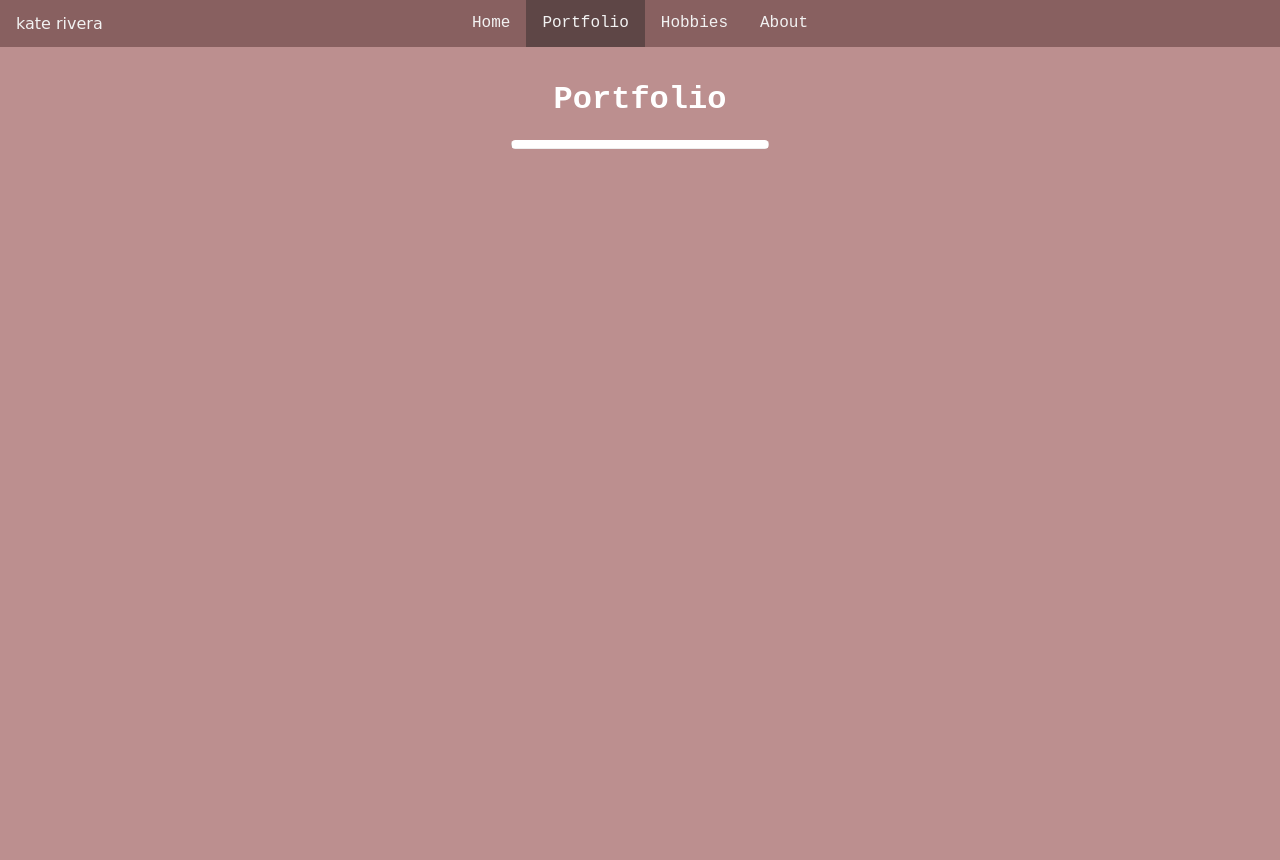
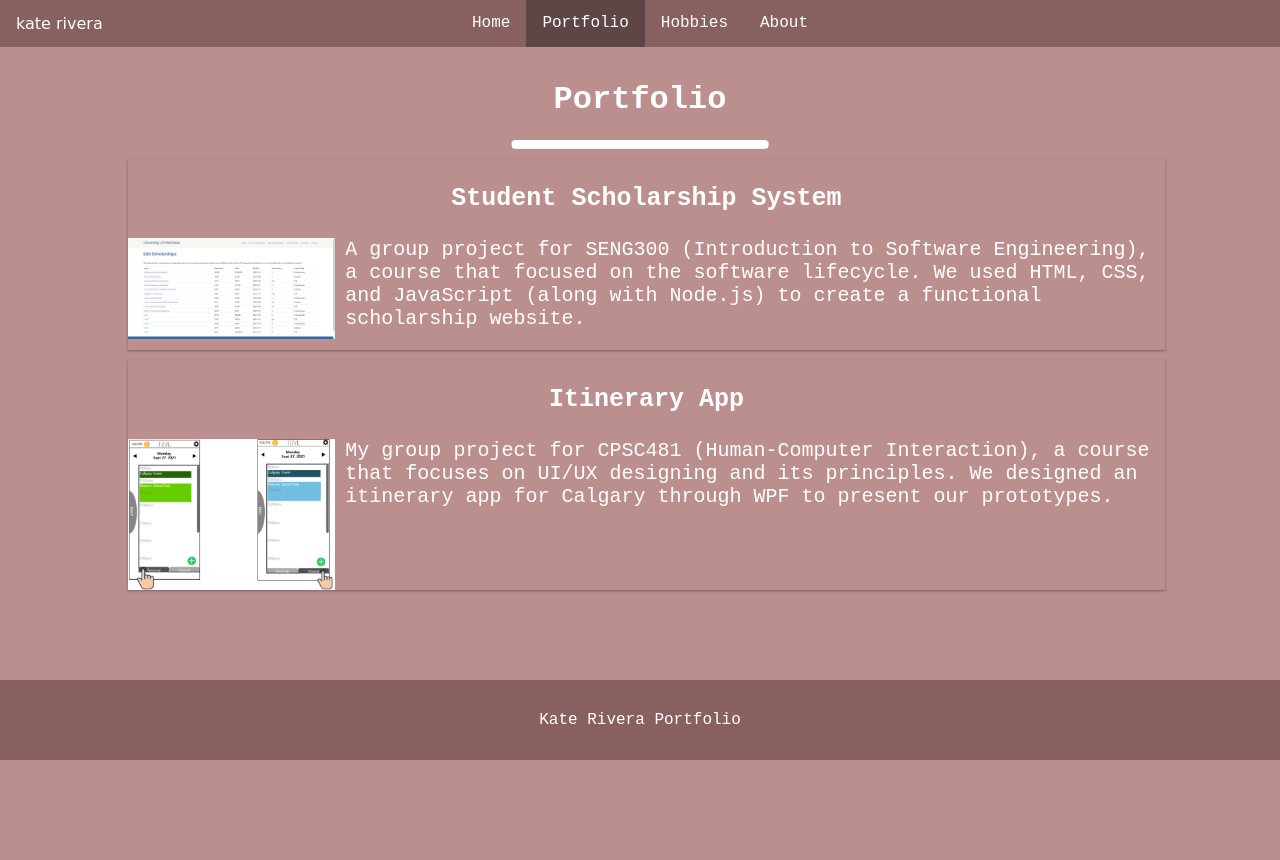
Before and after one commit to katearevir/seng513_a1, a PHP site: page /portfolio.html in a window 1280 px wide. Before the commit the page ends 149 px from the top, so only its background shows below. Run offline with PHP 8.4, Linux system fonts and the light colour scheme.

Commit message:
portfolio design and footer

```diff
--- a/about.html
+++ b/about.html
@@ -34,5 +34,9 @@
         </div>
     </div>
 
+    <div class="footer">
+        <p>Kate Rivera Portfolio</p>
+    </div>
+
 </body>
 </html>
--- a/css/site_style.css
+++ b/css/site_style.css
@@ -3,6 +3,14 @@ body {
   background-color: rosybrown;
   color: white;
   font-family: 'Courier New', Courier, monospace;
+  margin-bottom: 100px;
+}
+
+.footer {
+  background-color: #886060;
+  text-align: center;
+  padding: 15px;
+  margin-top: 90px;
 }
 
 #navbar {
@@ -13,7 +21,7 @@ body {
 
 #navbar a {
   float: left;
-  color: #f2f2f2;
+  color: white;
   text-align: center;
   font-size: 16px;
   padding: 14px 16px;
@@ -77,6 +85,41 @@ h2 {
   overflow: hidden;
 }
 
+.portList ul {
+  margin: 0px;
+  padding-left: 10%;
+  list-style-type: none;
+}
+
+.portList ul a {
+  text-decoration: none;
+}
+
+.portList ul h3, .portList ul p {
+  color: white;
+}
+
+.portList ul h3 {
+  text-align: center;
+  font-size: 25px;
+}
+
+.portList ul li:hover {
+  -webkit-transition-duration: 0.4s;
+          transition-duration: 0.4s;
+  background-color: #745959;
+}
+
+.portList ul li img {
+  width: 100%;
+}
+
+.portList ul li {
+  width: 90%;
+  -webkit-box-shadow: 0 1px 3px rgba(0, 0, 0, 0.12), 0 1px 2px rgba(0, 0, 0, 0.24);
+          box-shadow: 0 1px 3px rgba(0, 0, 0, 0.12), 0 1px 2px rgba(0, 0, 0, 0.24);
+}
+
 .flex-container {
   display: -webkit-box;
   display: -ms-flexbox;
@@ -110,6 +153,9 @@ h2 {
 
 /* mobile */
 @media screen and (max-width: 768px) {
+  #pages {
+    right: -70px;
+  }
   .flex-container-center {
     -webkit-box-orient: vertical;
     -webkit-box-direction: normal;
@@ -137,13 +183,26 @@ h2 {
   .flex-container-center > div img {
     width: 80%;
   }
-  #pages {
-    right: -70px;
-  }
 }
 
 /*widescreen*/
 @media screen and (min-width: 768px) {
+  #pages {
+    right: 0;
+  }
+  .portList ul li img {
+    float: left;
+    padding-right: 10px;
+    width: 20%;
+  }
+  .portList ul li {
+    margin-top: 10px;
+    width: 90%;
+    overflow: auto;
+  }
+  .portList ul p {
+    font-size: 20px;
+  }
   .flex-container {
     display: -webkit-box;
     display: -ms-flexbox;
--- a/css/site_style.scss
+++ b/css/site_style.scss
@@ -1,8 +1,20 @@
+$baseColor: rosybrown;
+$hoverColor: rgb(116, 89, 89);
+$activeColor: rgb(94, 70, 70);
+
 body {
     margin: 0;
     background-color: rosybrown;
     color: white;
     font-family: 'Courier New', Courier, monospace;
+    margin-bottom: 100px;
+}
+
+.footer {
+    background-color: rgb(136, 96, 96);
+    text-align: center;
+    padding: 15px;
+    margin-top: 90px;
 }
 
 #navbar {
@@ -12,7 +24,7 @@ body {
 
         a {
             float: left;
-            color: #f2f2f2;
+            color: white;
             text-align: center;
             font-size: 16px;
             padding: 14px 16px;
@@ -37,14 +49,15 @@ body {
             height: 40px;
             width: 100%;
 
+
             li a.active {
-                background-color: rgb(94, 70, 70);
+                background-color: $activeColor;
                 height:40px;
             }
 
             li a:hover {
                 transition-duration: 0.4s;
-                background-color: rgb(116, 89, 89);
+                background-color: $hoverColor;
                 height:40px;
             }
         }
@@ -71,6 +84,41 @@ h2 {
     overflow: hidden;
 }
 
+.portList {
+    ul {
+        margin: 0px;
+        padding-left: 10%;
+        list-style-type: none;
+
+        a {
+            text-decoration: none;
+        }
+
+        h3,p {
+            color: white;
+        }
+
+        h3 {
+            text-align: center;
+            font-size: 25px;
+        }
+
+        li:hover {
+            transition-duration: 0.4s;
+            background-color: $hoverColor;
+        }
+
+        li img {
+            width: 100%;
+        }
+
+        li{
+            width: 90%;
+            box-shadow: 0 1px 3px rgba(0,0,0,0.12), 0 1px 2px rgba(0,0,0,0.24);
+        }
+    }
+}
+
 .flex-container {
     display: flex;
     flex-direction: column;
@@ -84,20 +132,19 @@ h2 {
 
     > div {
         width: 360px;
-        //background-color: aqua;
         text-align: center;
         img {
             width: 100%;
         }
-        //line-height: 75px;
-       // font-size: 30px;
     }
 
 }
 
 /* mobile */
 @media screen and (max-width: 768px) {
-
+    #pages {
+        right: -70px;
+    }
     .flex-container-center {
         flex-direction: column;
         display: flex;
@@ -125,16 +172,37 @@ h2 {
             }
         }
     }
-
-    #pages {
-        right: -70px;
-    }
-
-
 }
 
 /*widescreen*/
 @media screen and (min-width: 768px) {
+    #pages {
+        right: 0;
+    }
+    .portList {
+        ul {
+
+
+            li img {
+                float: left;
+                padding-right: 10px;
+                width: 20%;
+            }
+
+            li{
+                margin-top: 10px;
+                width: 90%;
+                overflow: auto;
+            }
+
+            p {
+                font-size: 20px;
+            }
+
+
+        }
+    }
+
     .flex-container {
         display: flex;
         flex-direction: row;
@@ -150,13 +218,10 @@ h2 {
         > div {
             margin: 10px;
             width: 560px;
-            //background-color: aqua;
             text-align: center;
             iframe {
                 width: 560px;
             }
-            //line-height: 75px;
-           // font-size: 30px;
         }
 
     }
--- a/index.html
+++ b/index.html
@@ -23,5 +23,8 @@
 
     <img id="main" src="images/welcome.gif">
 
+    <div class="footer">
+        <p>Kate Rivera Portfolio</p>
+    </div>
 </body>
 </html>
--- a/portfolio.html
+++ b/portfolio.html
@@ -25,7 +25,33 @@
 
     <hr class="divider">
 
+    <!--https://designshack.net/articles/css/5-simple-and-practical-css-list-styles-you-can-copy-and-paste/-->
+    <div class="portList">
+        <ul>
+            <a href="https://github.com/tiffany-TIFF/Student-Scholarship-System" target="_blank">
+                <li>
+                    <h3>Student Scholarship System</h3>
+                    <img src="images/proj1.png">
 
+                    <p>A group project for SENG300 (Introduction to Software Engineering), a course that focused on the software lifecycle.
+                        We used HTML, CSS, and JavaScript (along with Node.js) to create a functional scholarship website.  </p>
+                </li>
+            </a>
+
+            <a href="https://github.com/katearevir/CPSC-481-Project" target="_blank">
+                <li>
+                    <h3>Itinerary App</h3>
+                    <img src="images/proj2.png">
+                    <p>My group project for CPSC481 (Human-Computer Interaction), a course that focuses on UI/UX designing and its principles.
+                        We designed an itinerary app for Calgary through WPF to present our prototypes.</p>
+                </li>
+            </a>
+        </ul>
+    </div>
+
+    <div class="footer">
+        <p>Kate Rivera Portfolio</p>
+    </div>
 
 </body>
 </html>
```
Also changed, not shown: hobbies.html (+6 -4 lines), images/proj1.png (added), images/proj2.png (added), 1 other file.
